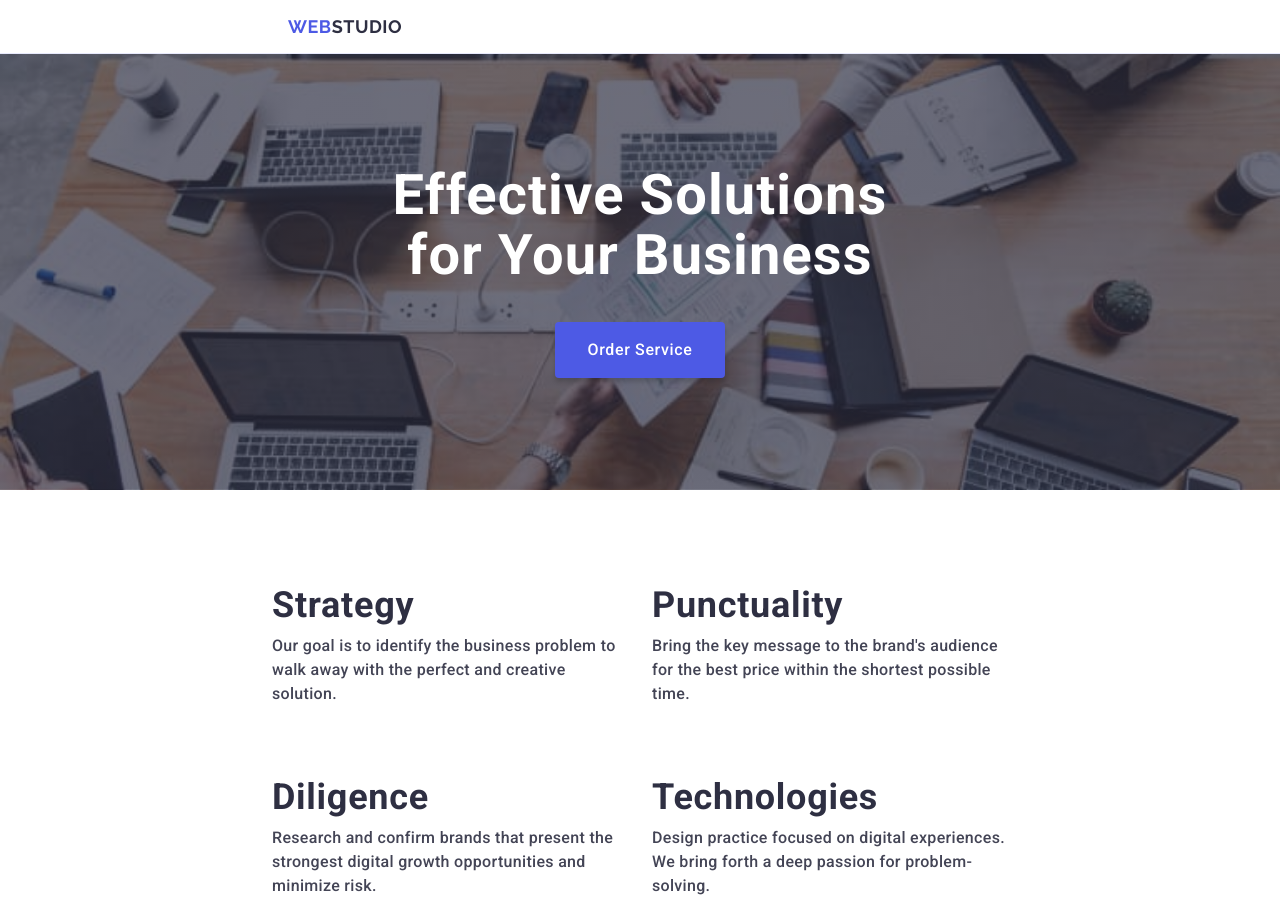
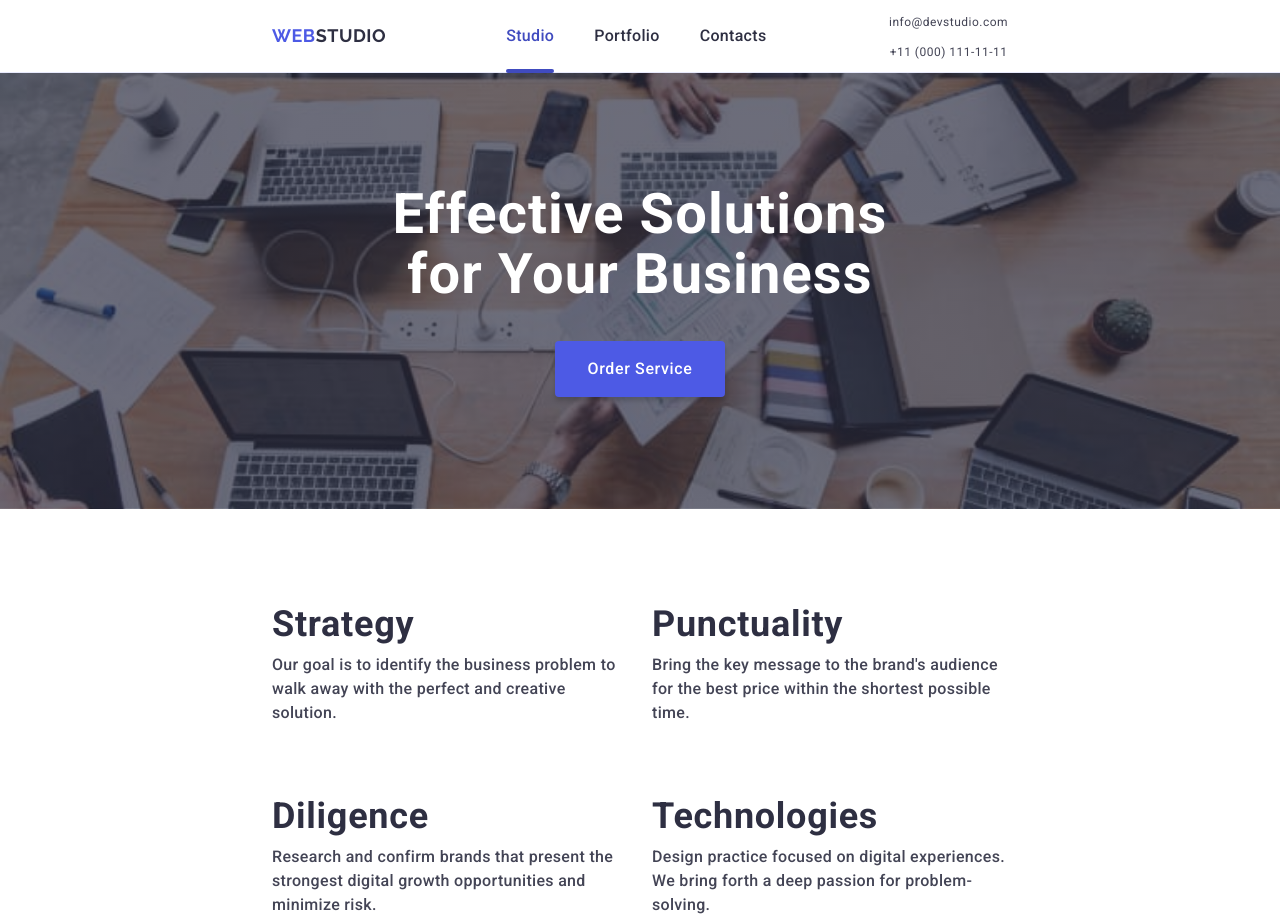
Before and after one commit to Mishka56/goit-markup-hw-06, a plain HTML site: page index.html in a window 1280 px wide. Shown: the top 920 px of the page. Drawn offline with nearby package versions, Linux system fonts and the light colour scheme.

Commit message:
finish!!!

```diff
--- a/css/style.css
+++ b/css/style.css
@@ -74,7 +74,7 @@ header {
 .header-nav {
 	display: flex;
 	align-items: center;
-	padding: 16px 0 16px 16px;
+
 }
 
 .menu-open-button {
@@ -249,7 +249,6 @@ button {
 
 .address {
 	display: none;
-
 	font-style: normal;
 }
 
@@ -950,13 +949,49 @@ button {
 		display: none;
 	}
 
+	.header-container {
+		display: flex;
+		justify-content: space-between;
+		align-items: center;
+	}
 
+
+
+	.header-menu {
+		display: flex;
+		gap: 40px;
+
+	}
 
 	.header-nav {
 		display: flex;
 		align-items: center;
 	}
 
+	.logo {
+		margin-right: 120px;
+	}
+
+	.address {
+	display: block;
+}
+
+.contacts {
+	display:flex;
+		flex-direction: column;
+		align-items: center;
+		justify-content: center;
+		gap: 12px;
+}
+
+.contacts-link {
+	font-family: "Roboto", sans-serif;
+font-weight: 400;
+font-size: 12px;
+line-height: 1.16667;
+letter-spacing: 0.04em;
+color: #434455;
+}
 
 	.general-section {
 		padding: 112px 0;
@@ -1071,6 +1106,16 @@ button {
 		display: block;
 	}
 
+	.logo {
+		margin-right: 120px;
+	}
+
+	.contacts {
+		flex-direction: row;
+		gap: 40px;
+
+}
+
 	.general-section .general-container {
 		padding: 0;
 	}
--- a/index.html
+++ b/index.html
@@ -65,7 +65,7 @@
 
 		</div>
 
-		<div class="mob-menu">
+		<div class="mob-menu is-open">
 			<div>
 				<button type="button" class="menu-close-button">
 					<svg class="menu-close-svg" width="8" height="8">
```
